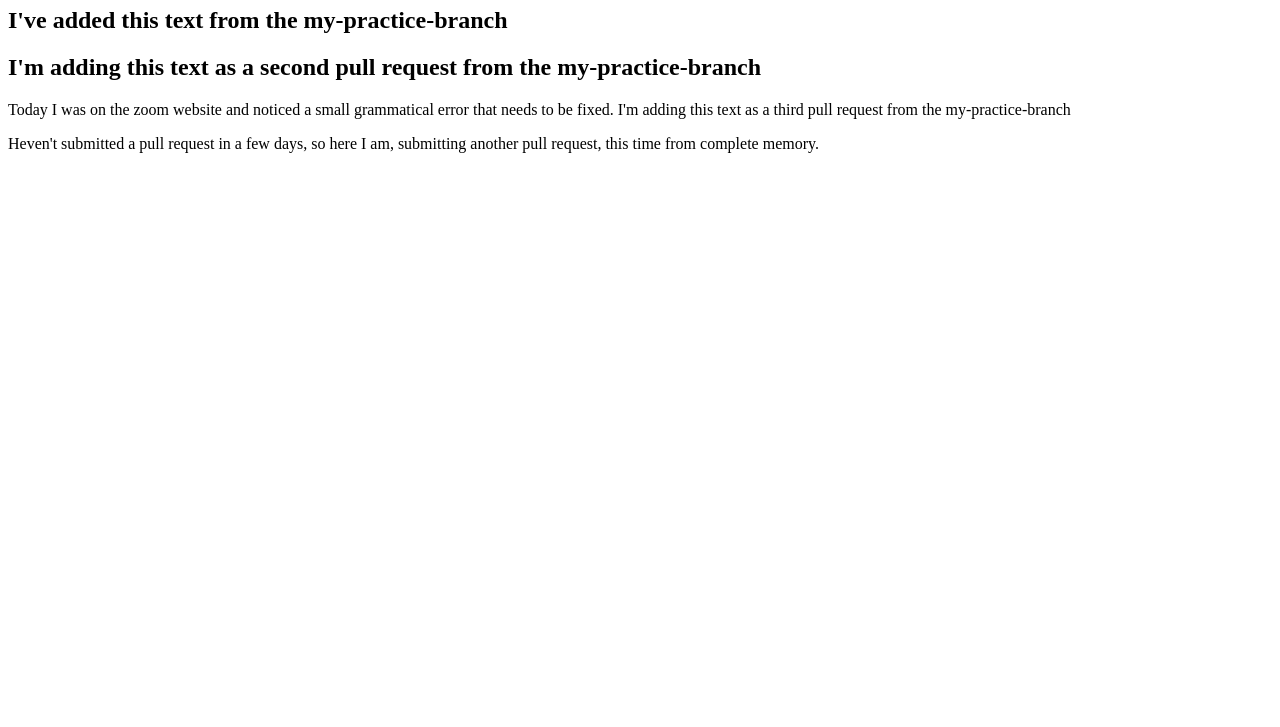
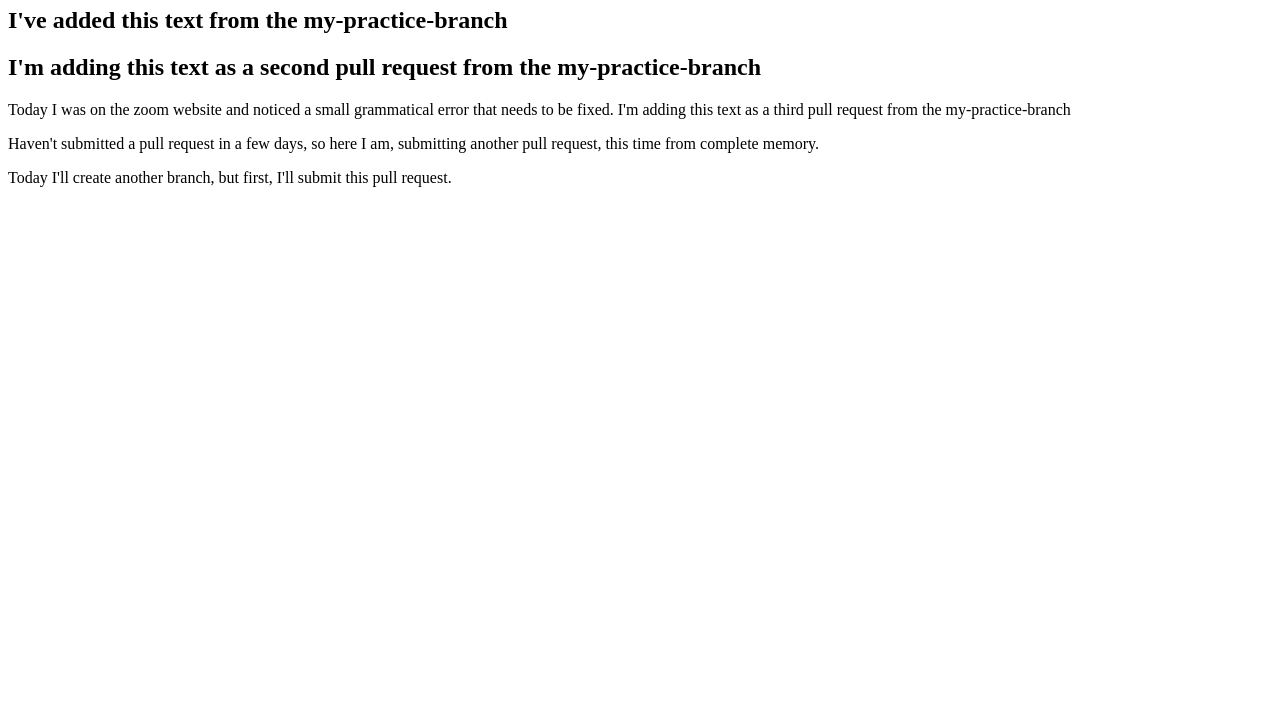
Before and after one commit to yashiraj/pull_request_sim, a plain HTML site: page index.html in a window 1280 px wide. Shown: the part 73-800 px from the top of the page. Drawn offline with Linux system fonts and the light colour scheme.

Commit message:
submitting new content from my-practice-branch

```diff
--- a/index.html
+++ b/index.html
@@ -17,7 +17,8 @@
     <p>
         Today I was on the zoom website and noticed a small grammatical error that needs to be fixed. I'm adding this text as a third pull request from the my-practice-branch
     </p>
-    <p> Heven't submitted a pull request in a few days, so here I am, submitting another pull request, this time from complete memory.</p>
+    <p> Haven't submitted a pull request in a few days, so here I am, submitting another pull request, this time from complete memory.</p>
+    <p> Today I'll create another branch, but first, I'll submit this pull request.</p>
 
 </div>
 </html>
```
